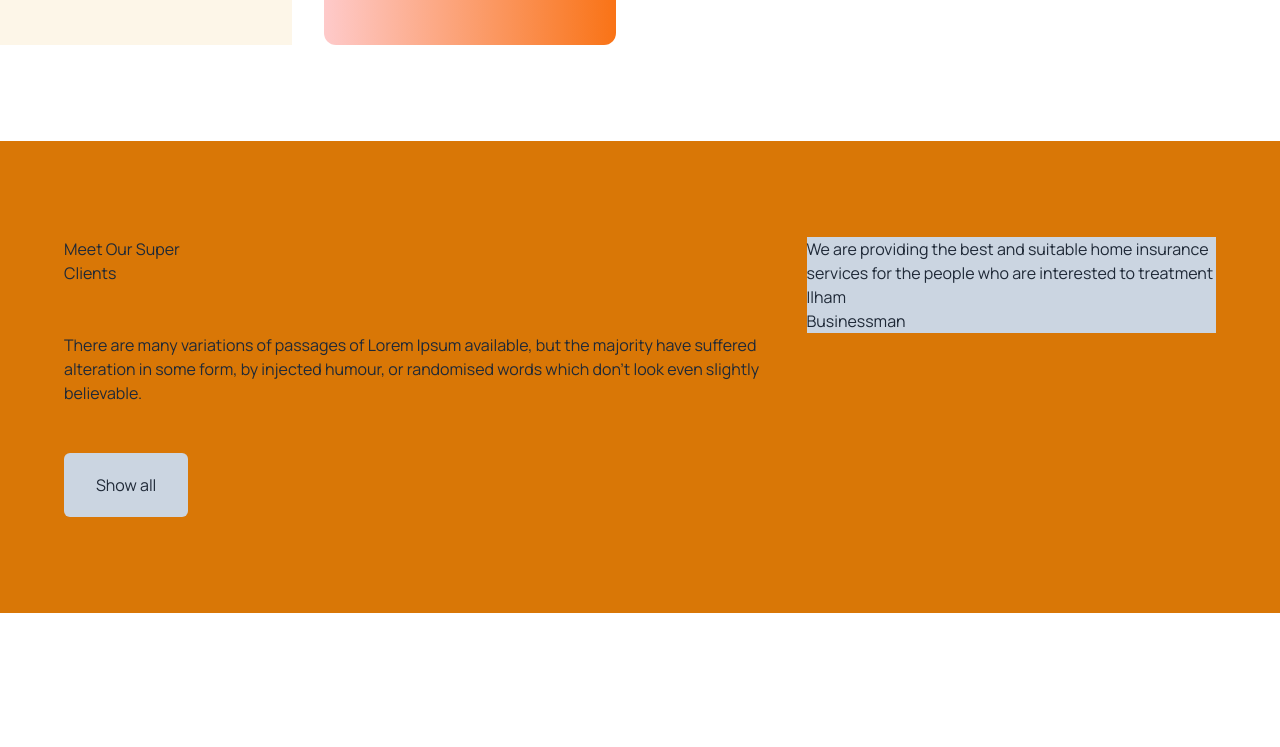
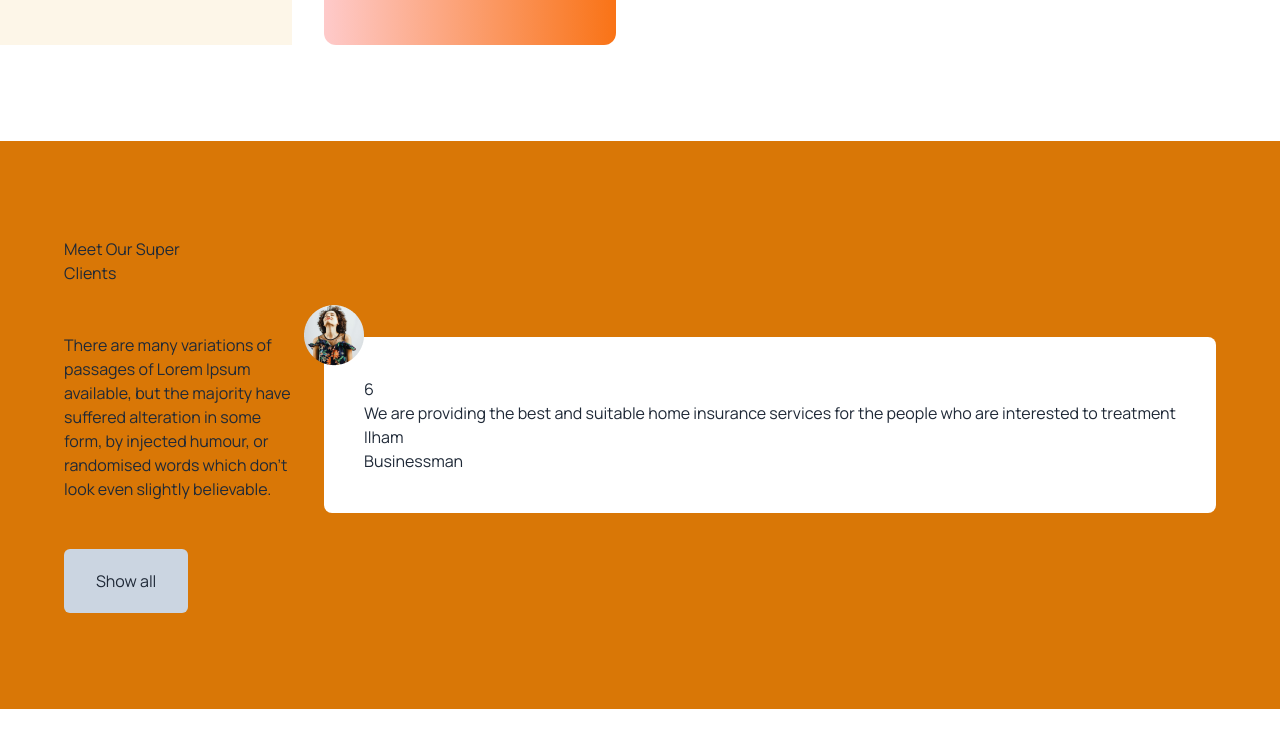
Before and after one commit to AbuHasnth/tea-house-with-daisyUI, a plain HTML site: page index.html in a window 1280 px wide. Shown: the part 1927-2674 px from the top of the page. Before the commit the page ends 2580 px from the top, so only its background shows below. Drawn offline with nearby package versions, Linux system fonts and the light colour scheme.

Commit message:
added simple customer review

```diff
--- a/index.html
+++ b/index.html
@@ -158,15 +158,16 @@
 
         <!-- happy client section -->
         <section class="bg-amber-600 px-16 py-24  ">
-          <div class="rounded-lg flex flex-col lg:flex-row">
-            <div class="space-y-12">
+          <div class="rounded-lg flex flex-col lg:flex-row justify-center items-center gap-8">
+            <div class="space-y-12 flex-1">
               <h2>Meet Our Super <br>
                  Clients</h2>
                  <p> There are many variations of passages of Lorem Ipsum available, but the majority have suffered alteration in some form, by injected humour, or randomised words which don't look even slightly believable. </p>
                  <button class="bg-slate-300 px-8 py-5 rounded-md">Show all</button>
             </div>
             <div>
-              <div class="bg-slate-300  ">
+              <div class="bg-white rounded-lg flex-1 p-10 relative ">
+                <img class="absolute -left-5 -top-8" src="images/client.png" alt="">6
                 <p>We are providing the best and suitable home insurance services for the people who are interested to treatment</p>
                 <h4>Ilham</h4>
                 <p>Businessman</p>
```
